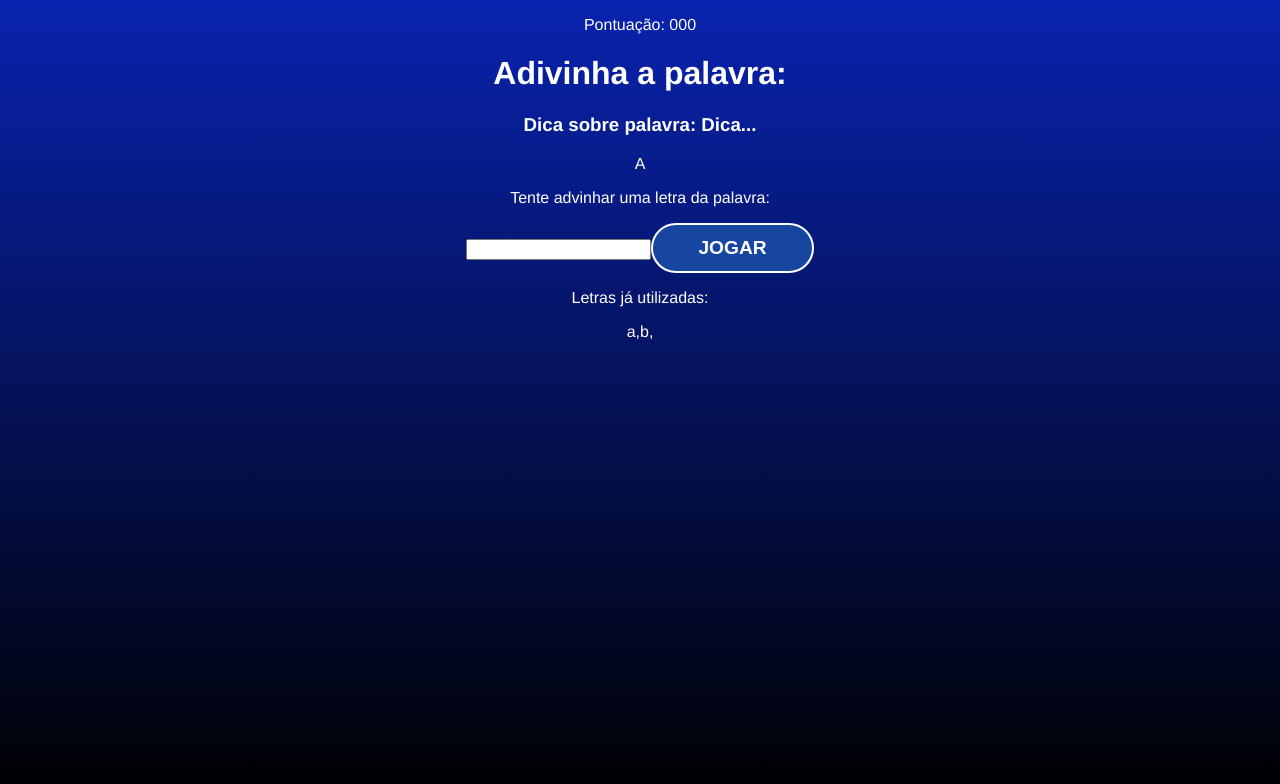
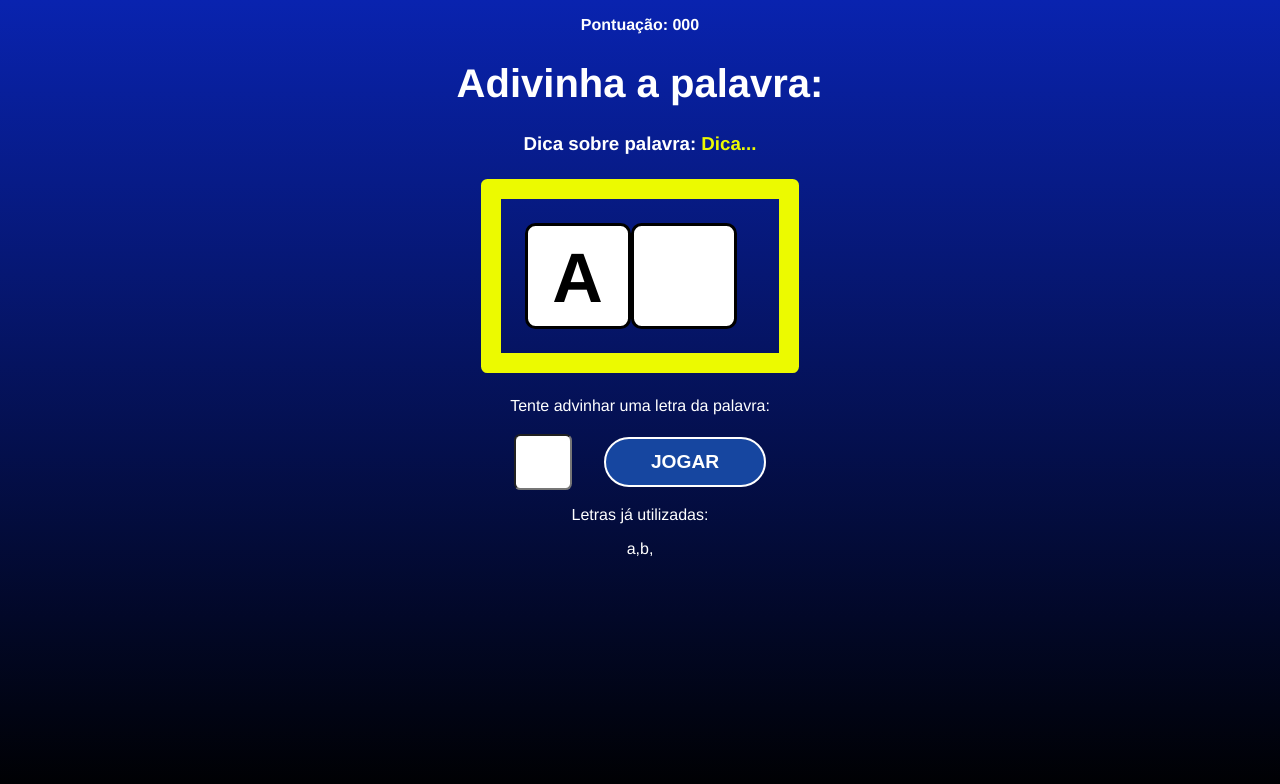
Before and after one commit to soutodev/secretWord, a React (Vite) app: page / in a window 1280 px wide. Both pictures are taken after a click on the button "COMEÇAR". Shown: the top 784 px of the page. Built offline with nearby package versions, Linux system fonts and the light colour scheme.

Commit message:
Ajustando CSS no GameJSX

```diff
--- a/src/components/Game.css
+++ b/src/components/Game.css
@@ -0,0 +1,52 @@
+.game h1 {
+    font-size: 2.5em;
+}
+
+.points span {
+    font-weight: bold;
+}
+
+.tip span {
+    color: #ecfa00;
+}
+
+.wordContainer {
+    margin: 1.5em;
+    padding: 1.5em;
+    border: 20px solid #ecfa00;
+    border-radius: 0.4em;
+    display: flex;
+}
+
+.letter, .blankSquare {
+    font-size: 70px;
+    line-height: 1.5;
+    border: 3px solid #000;
+    border-radius: 0.15em;
+    height: 100px;
+    width: 100px;
+    text-transform: uppercase;
+    background-color: #fff;
+    color: #000;
+    font-weight: bold;
+}
+
+.letterContainer p {
+    margin-bottom: 1.2em;
+}
+
+.letterContainer form {
+    display: flex;
+    align-items: center;
+    justify-content: center;
+}
+
+.letterContainer input {
+    height: 50px;
+    width: 50px;
+    text-align: center;
+    font-size: 2em;
+    font-weight: bolder;
+    margin-right: 1em;
+    border-radius: 0.2em;
+}
--- a/src/components/Game.jsx
+++ b/src/components/Game.jsx
@@ -13,7 +13,7 @@
       </h3>
       <div className="wordContainer">
         <span className='letter'>A</span>
-        <span className="blanckSquare"></span>
+        <span className="blankSquare"></span>
       </div>
       <div className="letterContainer">
         <p>Tente advinhar uma letra da palavra:</p>
```
